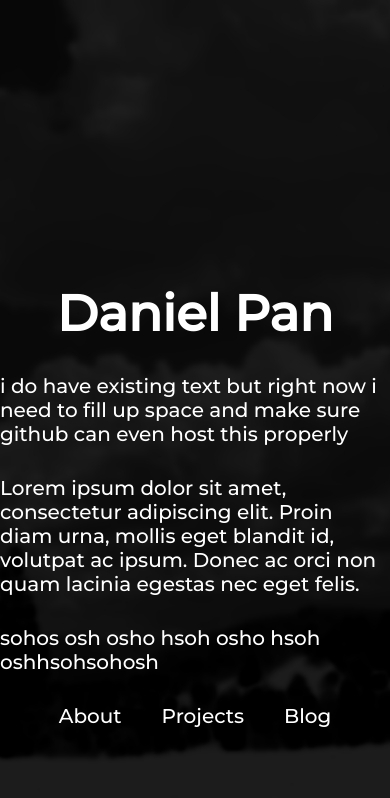
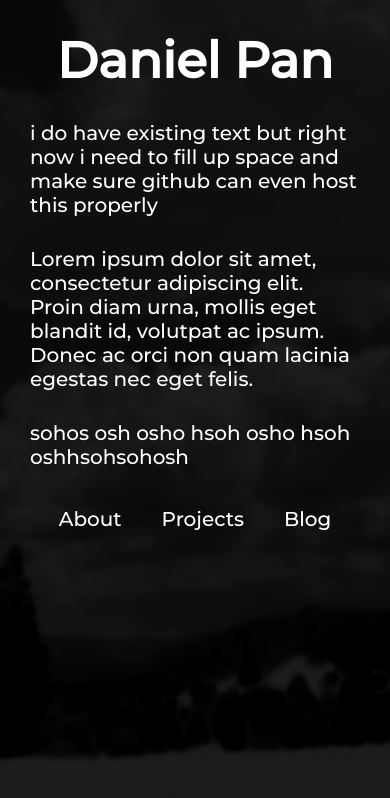
Before and after one commit to denialpan/portfolio-old-1, a React (Create React App) app: page / in a window 390 px wide. Shown: the top 798 px of the page. Built offline with nearby package versions, Linux system fonts and the light colour scheme.

Commit message:
added mobile view support for home page

```diff
--- a/src/App.css
+++ b/src/App.css
@@ -29,6 +29,8 @@ a {
     padding-inline: 20px;
     color: white;
     text-decoration: none;
+    white-space: nowrap;
+    line-height: 1;
 }
 
 a:hover {
--- a/src/pages/Home.js
+++ b/src/pages/Home.js
@@ -27,6 +27,7 @@ function Home() {
 
             <p className='home-description center-all-of-this'>
 
+
                 <span><Link to="/about">About</Link></span>
                 <span><Link to="/projects">Projects</Link></span>
                 <span><Link to="/blog">Blog</Link></span>
--- a/src/pages/Home.scss
+++ b/src/pages/Home.scss
@@ -4,6 +4,7 @@
 h1 {
     animation: fadeInUp 0.7s;
     animation-fill-mode: forwards;
+    padding-inline: 30px;
 }
 
 //animation properties of all <p>
@@ -12,6 +13,8 @@ p {
     animation: fadeInUp 0.7s;
     animation-delay: 0.5s;
     animation-fill-mode: forwards;
+    padding-bottom: 30px;
+    padding-inline: 30px;
 }
 
 //animation properties of all <span>
@@ -49,10 +52,21 @@ span {
     text-align: left;
     word-wrap: break-word;
     white-space: pre-line;
-    padding-bottom: 30px;
+
 
     margin: 0 auto;
 
+}
+
+// mobile devices USE (pointer:none), (pointer:coarse) when finished
+@media only screen and (max-width: 1000px) {
+    .home-container {
+        top: 0px;
+    }
+    .center-all-of-this {
+        text-align: center;
+        line-height: 2;
+    }
 }
 
 
```
